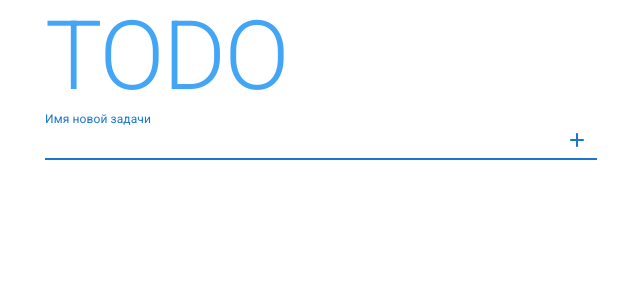
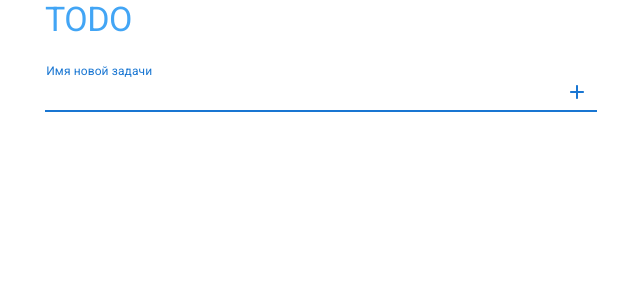
Before and after one commit to ChumbaJ/TodoList_React-Typescript, a React (Vite) app: page / in a window 1280 px wide. Shown: the top 300 px of the page, without its empty margins (319-959 px from the left). Built offline with nearby package versions, Linux system fonts and the light colour scheme.

Commit message:
refactor: Change label and h1 font-size

```diff
--- a/src/App.tsx
+++ b/src/App.tsx
@@ -7,8 +7,14 @@ import NewTaskInput from './components/TaskInput/TaskInput'
 function App() {
 
   return (
-    <Container maxWidth='sm'>
-      <Typography color={"primary.light"} variant='h1'>TODO</Typography>
+    <Container maxWidth = 'sm'>
+      <Typography
+        fontSize = {34}
+        fontWeight={400}
+        color = {"primary.light"}
+        variant = 'h1'
+        paddingBottom={3}
+      >TODO</Typography>
       <NewTaskInput></NewTaskInput>
     </Container>
   )
--- a/src/components/TaskInput/TaskInput.tsx
+++ b/src/components/TaskInput/TaskInput.tsx
@@ -11,9 +11,17 @@ function NewTaskInput() {
 
 
             <form action="submit" id='task-form'>
-              <TextField label={"Имя новой задачи"} autoFocus={true} fullWidth={true} variant='standard'>
-
-              </TextField>
+              <TextField
+                label={"Имя новой задачи"}
+                autoFocus={true}
+                fullWidth={true}
+                variant='standard'
+                sx={{
+                  '& .MuiInputLabel-root': {
+                    pl: 0.2
+                  }
+                }}
+              />
 
                 <IconButton sx={{
                   position: "absolute",
```
Also changed, not shown: src/components/TaskInput/TaskInput.css (line endings or trailing spaces).
